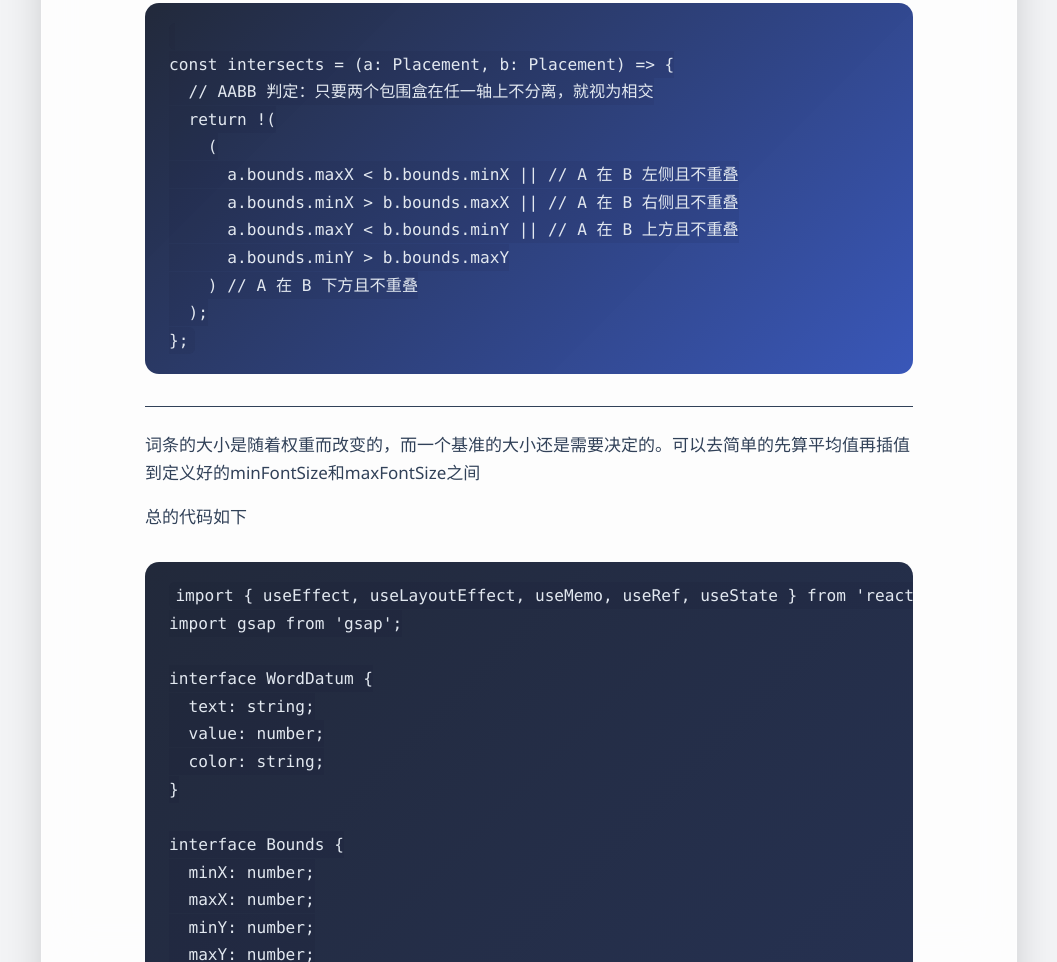
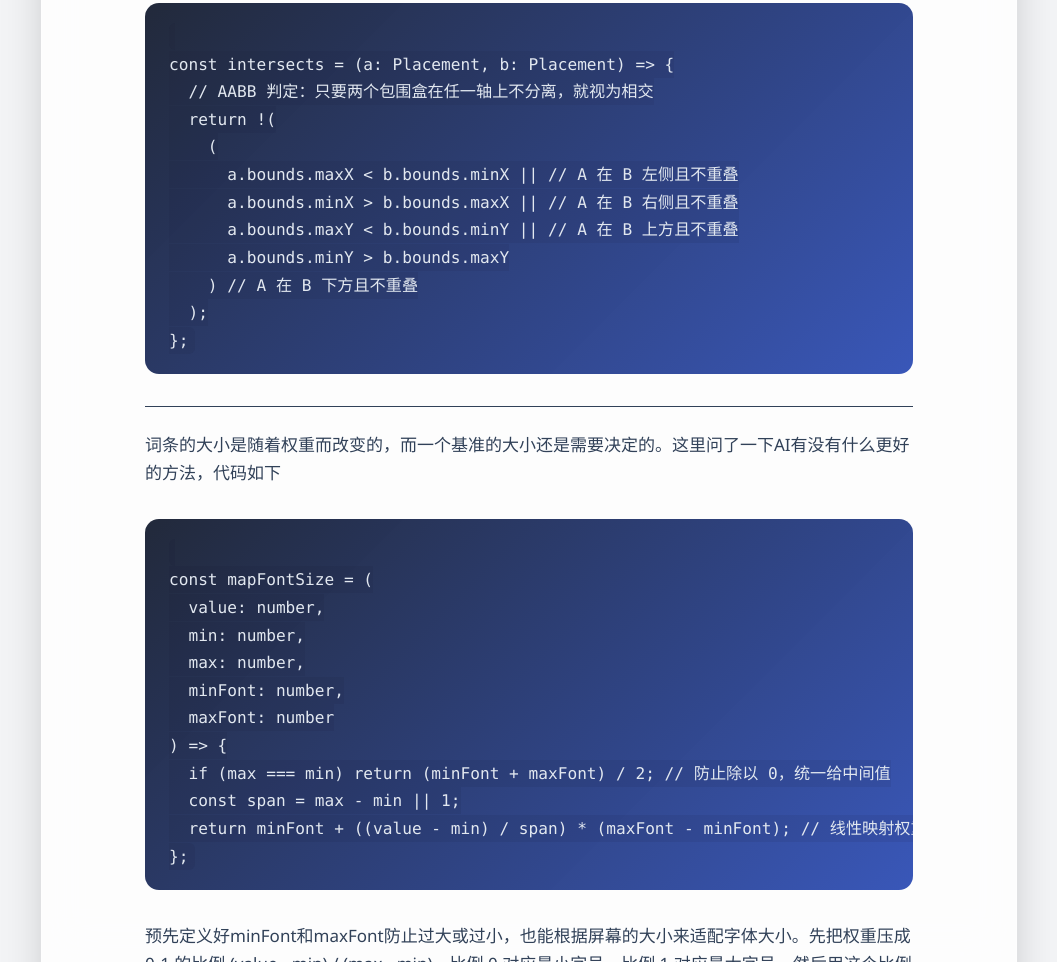
Before and after one commit to Misaki14987/misaki14987.github.io, an Astro site: page /posts/Word-Cloud-Implement in a window 1280 px wide. Shown: the part 1838-2800 px from the top of the page, without its empty margins (111-1168 px from the left). Built offline with nearby package versions, Linux system fonts and the light colour scheme; Astro itself is replaced by a stand-in of ours; code samples lack their colours.

Commit message:
Updated from Octarine

````diff
--- a/src/pages/posts/Word-Cloud-Implement.md
+++ b/src/pages/posts/Word-Cloud-Implement.md
@@ -20,7 +20,7 @@ tags: ['Frontend', 'Web Development']
 
 ---
 
-如何让词条位置在合适的位置？这里我给每个词条都定义了一个外接的矩形，用于判定其位置，是否碰撞等等
+如何让词条位置在合适的位置？这里我给每个词条都定义了一个外接的矩形，用于判定其占位，是否碰撞等等
 
 矩形是根据宽度，高度，旋转角来计算的，代码如下
 
@@ -74,7 +74,30 @@ const intersects = (a: Placement, b: Placement) => {
 
 ---
 
-词条的大小是随着权重而改变的，而一个基准的大小还是需要决定的。可以去简单的先算平均值再插值到定义好的minFontSize和maxFontSize之间
+词条的大小是随着权重而改变的，而一个基准的大小还是需要决定的。这里问了一下AI有没有什么更好的方法，代码如下
+
+```typescript
+
+const mapFontSize = (
+  value: number,
+  min: number,
+  max: number,
+  minFont: number,
+  maxFont: number
+) => {
+  if (max === min) return (minFont + maxFont) / 2; // 防止除以 0，统一给中间值
+  const span = max - min || 1;
+  return minFont + ((value - min) / span) * (maxFont - minFont); // 线性映射权重到字号
+};
+```
+
+预先定义好minFont和maxFont防止过大或过小，也能根据屏幕的大小来适配字体大小。先把权重压成 0-1 的比例 (value - min) / (max - min)，比例 0 对应最小字号，比例 1 对应最大字号。然后用这个比例在线性插值：字号 = minFont + 比例 * (maxFont - minFont)。比如权重区间 10～50、字号区间 20～60，权重 30 的比例是 0.5，算出来字号就是 40。极端情况下如果 max === min（所有权重都一样），直接取字号区间的中间值，避免除以 0
+
+---
+
+词条已经处理好了，如何排列词条呢？
+
+这里的思路是先将词条
 
 总的代码如下
 
@@ -114,6 +137,7 @@ const RADIUS_STEP = 4; // 每次迭代半径增量，用于向外扩散
 const MAX_ATTEMPTS = 1200; // 单词寻找位置的最大尝试次数，防止无限循环
 const BOUND_PADDING = 8; // 旋转包围盒的额外留白，避免边缘贴得过紧
 
+
 const mapFontSize = (
   value: number,
   min: number,
@@ -125,6 +149,7 @@ const mapFontSize = (
   const span = max - min || 1;
   return minFont + ((value - min) / span) * (maxFont - minFont); // 线性映射权重到字号
 };
+
 
 const getRotatedBounds = (
   x: number,
````
